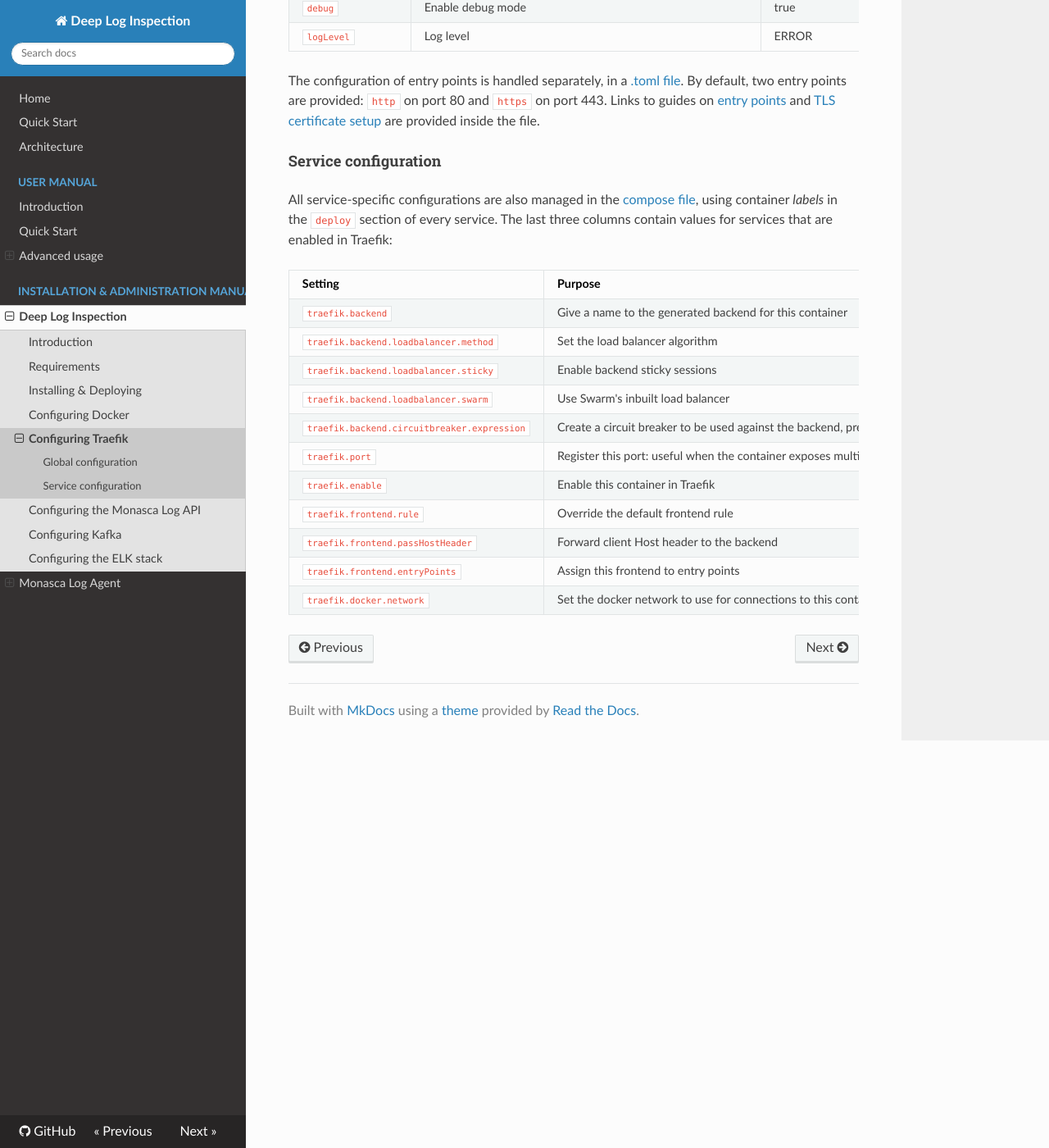
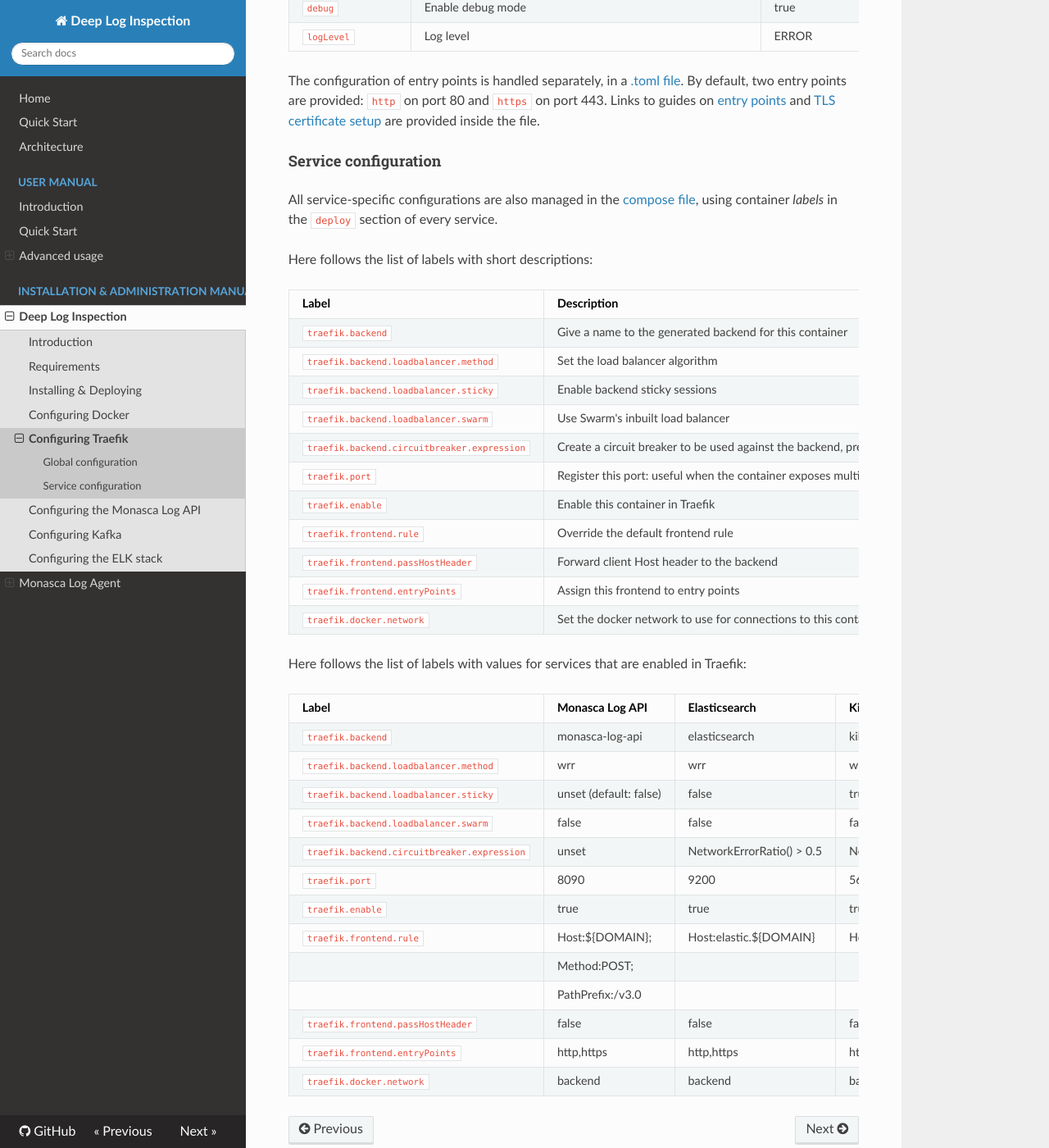
Before and after one commit to martel-innovate/deep-log-inspection, an MkDocs documentation site: the page built from doc/install/traefik.md, in a window 1280 px wide and 1400 px high, scrolled down 722 px. Shown: the whole window at 82% size. Built offline with MkDocs 1.6.1, drawn with Linux system fonts in a browser that asks for light colours; nearby versions of some CDN libraries; old or Windows-style settings are respelled for this version of MkDocs.

Commit message:
split table in two to avoid problems with size

```diff
--- a/doc/install/traefik.md
+++ b/doc/install/traefik.md
@@ -6,7 +6,7 @@ Traefik [global configuration](http://docs.traefik.io/configuration/backends/doc
 #### Global configuration
 For convenience, most of the global configuration is managed in the [compose file](https://github.com/martel-innovate/deep-log-inspection/blob/master/log-server/docker-compose.yml), in the `command` section of `traefik`:
 
-| Setting | Purpose | Value |
+| Setting | Description | Value |
 | --- | --- | --- |
 | `docker` | Enable Docker configuration backend | N.A. |
 | `docker.swarmmode` | Enable swarm mode on Træfik | true |
@@ -20,18 +20,38 @@ For convenience, most of the global configuration is managed in the [compose fil
 The configuration of entry points is handled separately, in a [.toml file](https://github.com/martel-innovate/deep-log-inspection/blob/master/log-server/traefik/traefik.toml). By default, two entry points are provided: `http` on port 80 and `https` on port 443. Links to guides on [entry points](https://docs.traefik.io/configuration/entrypoints/) and [TLS certificate setup](https://docs.traefik.io/configuration/acme/) are provided inside the file.
 
 #### Service configuration
-All service-specific configurations are also managed in the [compose file](https://github.com/martel-innovate/deep-log-inspection/blob/master/log-server/docker-compose.yml), using container *labels* in the `deploy` section of every service. The last three columns contain values for services that are enabled in Traefik:
+All service-specific configurations are also managed in the [compose file](https://github.com/martel-innovate/deep-log-inspection/blob/master/log-server/docker-compose.yml), using container *labels* in the `deploy` section of every service.
 
-| Setting | Purpose | Value for: Monasca Log API - Elasticsearch - Kibana |
-| --- | --- | --- |
-| `traefik.backend` | Give a name to the generated backend for this container | monasca-log-api - elasticsearch - kibana |
-| `traefik.backend.loadbalancer.method` | Set the load balancer algorithm | wrr - wrr - wrr |
-| `traefik.backend.loadbalancer.sticky` | Enable backend sticky sessions | unset (default: false) - false - true |
-| `traefik.backend.loadbalancer.swarm` | Use Swarm's inbuilt load balancer | false - false - false |
-| `traefik.backend.circuitbreaker.expression` | Create a circuit breaker to be used against the backend, preventing high loads on failing servers | unset - NetworkErrorRatio() > 0.5 - NetworkErrorRatio() > 0.5 |
-| `traefik.port` | Register this port: useful when the container exposes multiples ports | 8090 - 9200 - 5601 |
-| `traefik.enable` | Enable this container in Traefik | true - true - true |
-| `traefik.frontend.rule` | Override the default frontend rule | Host:${DOMAIN};Method:POST;PathPrefix:/v3.0 - Host:elastic.${DOMAIN} - Host:kibana.${DOMAIN} |
-| `traefik.frontend.passHostHeader` | Forward client Host header to the backend | false - false - false |
-| `traefik.frontend.entryPoints` | Assign this frontend to entry points | http,https - http,https - http,https |
-| `traefik.docker.network` | Set the docker network to use for connections to this container | backend - backend - backend |
+Here follows the list of labels with short descriptions:
+
+| Label | Description |
+| --- | --- |
+| `traefik.backend` | Give a name to the generated backend for this container |
+| `traefik.backend.loadbalancer.method` | Set the load balancer algorithm |
+| `traefik.backend.loadbalancer.sticky` | Enable backend sticky sessions |
+| `traefik.backend.loadbalancer.swarm` | Use Swarm's inbuilt load balancer |
+| `traefik.backend.circuitbreaker.expression` | Create a circuit breaker to be used against the backend, preventing high loads on failing servers |
+| `traefik.port` | Register this port: useful when the container exposes multiples ports |
+| `traefik.enable` | Enable this container in Traefik |
+| `traefik.frontend.rule` | Override the default frontend rule |
+| `traefik.frontend.passHostHeader` | Forward client Host header to the backend |
+| `traefik.frontend.entryPoints` | Assign this frontend to entry points |
+| `traefik.docker.network` | Set the docker network to use for connections to this container |
+
+Here follows the list of labels with values for services that are enabled in Traefik:
+
+| Label | Monasca Log API | Elasticsearch | Kibana |
+| --- | --- | --- | --- |
+| `traefik.backend` | monasca-log-api | elasticsearch | kibana |
+| `traefik.backend.loadbalancer.method` | wrr | wrr | wrr |
+| `traefik.backend.loadbalancer.sticky` | unset (default: false) | false | true |
+| `traefik.backend.loadbalancer.swarm` | false | false | false |
+| `traefik.backend.circuitbreaker.expression` | unset | NetworkErrorRatio() > 0.5 | NetworkErrorRatio() > 0.5 |
+| `traefik.port` | 8090 | 9200 | 5601 |
+| `traefik.enable` | true | true | true |
+| `traefik.frontend.rule` | Host:${DOMAIN}; | Host:elastic.${DOMAIN} | Host:kibana.${DOMAIN} |
+|| Method:POST; |||
+|| PathPrefix:/v3.0 |||
+| `traefik.frontend.passHostHeader` | false | false | false |
+| `traefik.frontend.entryPoints` | http,https | http,https | http,https |
+| `traefik.docker.network` | backend | backend | backend |
```
